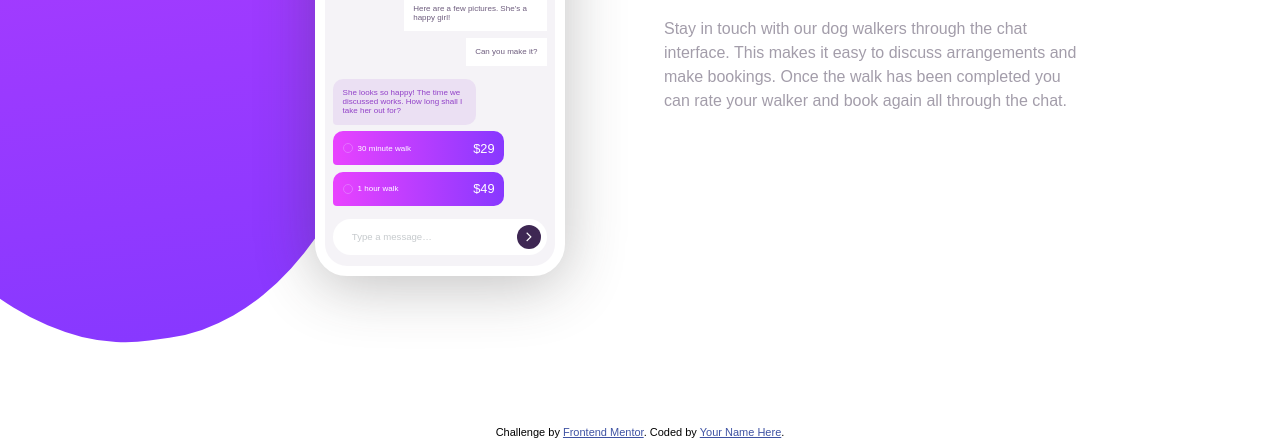
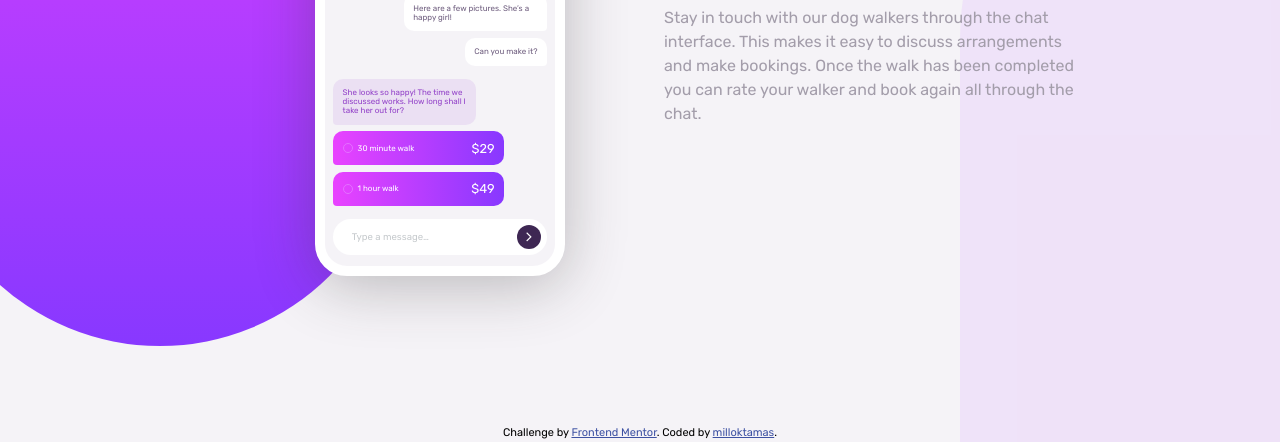
Before and after one commit to firkaak/chat-app-css-illustration-master, a plain HTML site: page index.html in a window 1280 px wide. Shown: the part 374-816 px from the top of the page. Drawn offline with Linux system fonts and the light colour scheme.

Commit message:
design adjustments
Background design fixing

```diff
--- a/index.html
+++ b/index.html
@@ -11,6 +11,8 @@
   <title>Frontend Mentor | Chat app</title>
 
   <!-- Feel free to remove these styles or customise in your own stylesheet 👍 -->
+  <link rel="stylesheet" href="https://cdnjs.cloudflare.com/ajax/libs/font-awesome/4.7.0/css/font-awesome.min.css">
+  <link rel="stylesheet" href="style.css">
   <style>
     .attribution {
       font-size: 11px;
@@ -20,19 +22,13 @@
     .attribution a {
       color: hsl(228, 45%, 44%);
     }
-
-    @import url('https://fonts.googleapis.com/css2?family=Fraunces:wght@700&family=Rubik:wght@400;500;700&display=swap');
   </style>
-  <link rel="stylesheet" href="https://cdnjs.cloudflare.com/ajax/libs/font-awesome/4.7.0/css/font-awesome.min.css">
-  <link rel="stylesheet" href="style.css">
 </head>
 
 <body>
   <main>
     <section class="product">
-      <span class="purpleheading"></span>
       <section class="mobile">
-
         <section class="mobileTop"></section>
         <span class="mobilespeaker"></span>
         <section class="appheading">
@@ -49,35 +45,35 @@
         <section class="screen">
           <section class="messages">
             <article class="message chatleft">
-              That sounds great. I’d be happy with that.
+              <p>That sounds great. I’d be happy with that.</p>
             </article>
             <article class="message chatleft">
-              Could you send over some pictures of your dog, please?
+              <p>Could you send over some pictures of your dog, please?</p>
             </article>
           </section>
           <section class="messages">
             <article class="message pics">
               <img src="images/dog-image-1.jpg" class="dogpics" alt=""><img src="images/dog-image-2.jpg" class="dogpics"
                 alt=""><img src="images/dog-image-3.jpg" class="dogpics" alt="">
-              </article>
-              <article class="message chatright">
-                Here are a few pictures. She’s a happy girl!
             </article>
             <article class="message chatright">
-              Can you make it?
+              <p>Here are a few pictures. She’s a happy girl!</p>
+            </article>
+            <article class="message chatright">
+              <p>Can you make it?</p>
             </article>
           </section>
           <section class="messages">
             <article class="message chatleft">
-              She looks so happy! The time we discussed works. How long shall I take her out for?
+               <p>She looks so happy! The time we discussed works. How long shall I take her out for?</p>
             </article>
             <article class="message chatprice">
-              <header class="service"><span></span> 30 minute walk</header>
+              <header class="service"><span></span><p>30 minute walk</p> </header>
               <section class="price">$29</section>
 
             </article>
             <article class="message chatprice">
-              <header class="service"><span></span> 1 hour walk</header>
+              <header class="service"><span></span> <p>1 hour walk</p></header>
               <section class="price">$49</section>
             </article>
           </section>
@@ -113,7 +109,7 @@
 
   <footer class="attribution">
     Challenge by <a href="https://www.frontendmentor.io?ref=challenge" target="_blank">Frontend Mentor</a>.
-    Coded by <a href="#">Your Name Here</a>.
+    Coded by <a href="https://weddingrafix.com">milloktamas</a>.
   </footer>
 </body>
 
--- a/style.css
+++ b/style.css
@@ -1,27 +1,48 @@
-* {
+@import url('https://fonts.googleapis.com/css2?family=Fraunces:wght@700&family=Rubik:wght@400;500;700&display=swap');
+
+*,
+*::before,
+*::after {
     margin: 0;
+    padding: 0;
     box-sizing: border-box;
 
 }
 body {
-
+    min-height: 100vh;
     font-size: 16px;
     font-family: 'Rubik', sans-serif;
-
+    background-color: hsl(270, 20%, 96%);
+}
+main {
+    /* min-height: 100vh; */
+    /* width: 100%; */
+    overflow: hidden;
 }
 img {
     display: block;
 }
 
-.purpleheading {
-    width: 700px;
-    aspect-ratio: 1/2;
-    background-image: linear-gradient(to top, hsl(264, 100%, 61%), hsl(293, 100%, 63%) );
-    border-radius: 50%;
-    transform:rotate(-10deg);
+body::before {
+    content: "";
     position: absolute;
-    bottom: 7rem;
-    left: -33rem;
+    top: 0;
+    left: 0;
+    width: 50%;
+    height: 29rem;
+    border-radius: 0 0 50rem 0;
+    background-image: linear-gradient(to top, hsl(264, 100%, 61%), hsl(293, 100%, 63%));
+    z-index: -1;
+}
+body::after {
+    content: "";
+    position: absolute;
+    bottom: -12.5rem;
+    right: 0;
+    width: 50%;
+    height: 27rem;
+    border-radius: 50rem 0 0 0;
+    background-color: hsla(276, 100%, 81%, 0.2);
     z-index: -1;
 }
 /*device view*/
@@ -128,6 +149,10 @@ gap: 10px;
     background-color: hsl(0, 0%, 100%);
     color: hsl(271, 15%, 43%);
     align-self: self-end;
+    border-top-left-radius: 10px;
+    border-top-right-radius: 10px;
+    border-bottom-left-radius: 10px;
+    border-bottom-right-radius: 4px;
 }
 .chatprice {
     max-width: 80%;
@@ -158,7 +183,6 @@ gap: 10px;
 .service {
     display: flex;
     align-items: center;
-    /* justify-content: space-between; */
 }
 .price {
     font-size: 0.8rem;
@@ -213,12 +237,13 @@ gap: 10px;
 
 /*larger than mobile*/
 @media screen and (min-width: 854px){
-
+    body {
+        /* width: 100vw; */
+    }
     main {
         min-height: 100vh;
         display: grid;
         grid-template-columns: 1fr 1fr;
-
     }
     .productDescription {
         text-align: left;
@@ -228,19 +253,24 @@ gap: 10px;
     .productAbout {
         max-width: 70%;
     }
-    .purpleheading {
-        width: 700px;
-        /* height: 100vh; */
-        aspect-ratio: 1/2;
-        background-image: linear-gradient(to top, hsl(264, 100%, 61%), hsl(293, 100%, 63%) );
-        border-radius: 48.555%;
-        transform: rotate(-8deg);
-        /* border-bottom-right-radius: 10rem; */
-        /* border-bottom-left-radius: 10rem; */
+    body::before {
+        content: "";
         position: absolute;
-        bottom: 5rem;
-        left: -18rem;
-        z-index: -1;
+        top: 0;
+        left: -5rem;
+        width: 30rem;
+        height: 90vh;
+        border-radius: 0 0 50rem 50rem;
+
+    }
+    body::after {
+        content: "";
+        position: absolute;
+        bottom: -1rem;
+        right: 0;
+        width: 20rem;
+        height: 90vh;
+
     }
     .product {
         display: grid;
```
